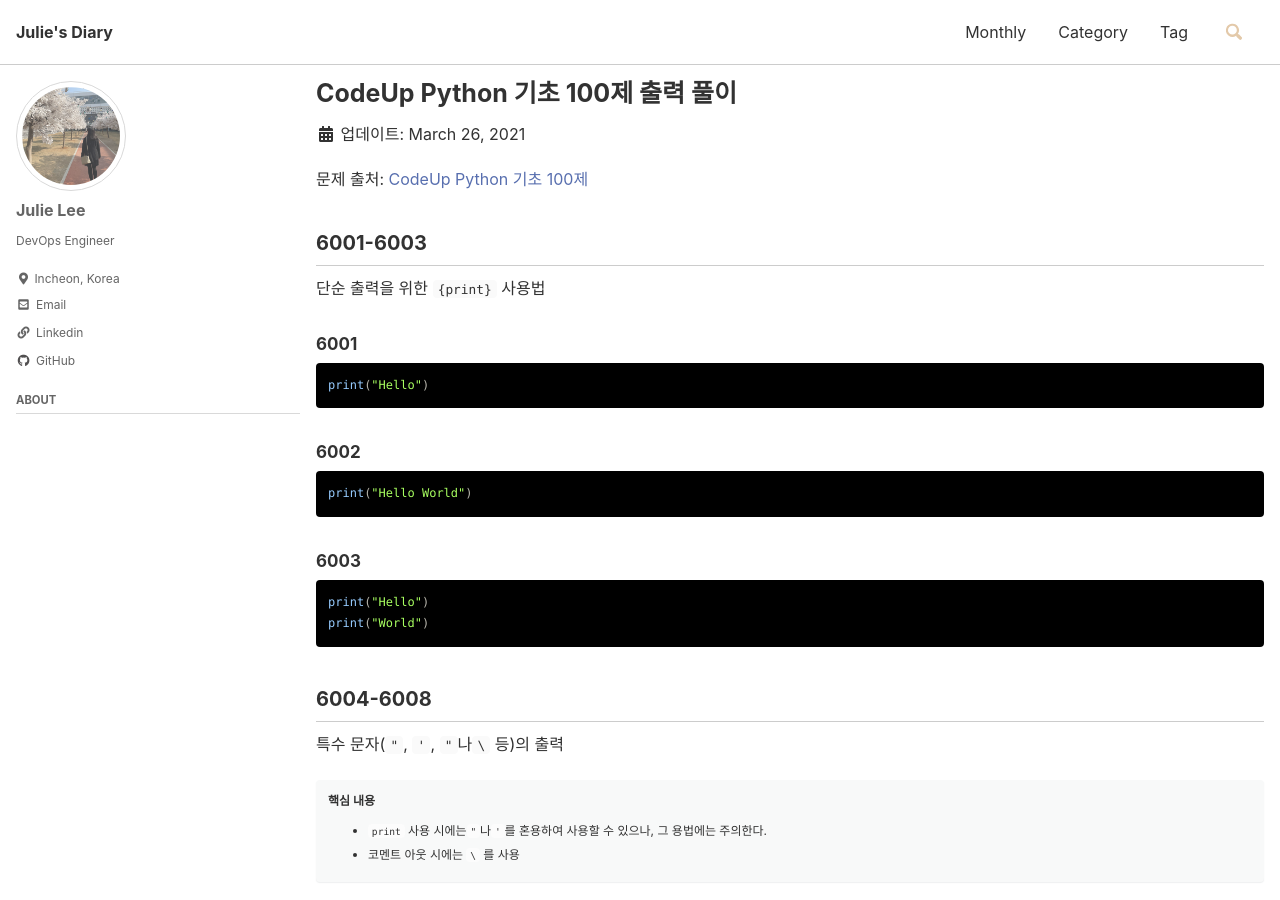
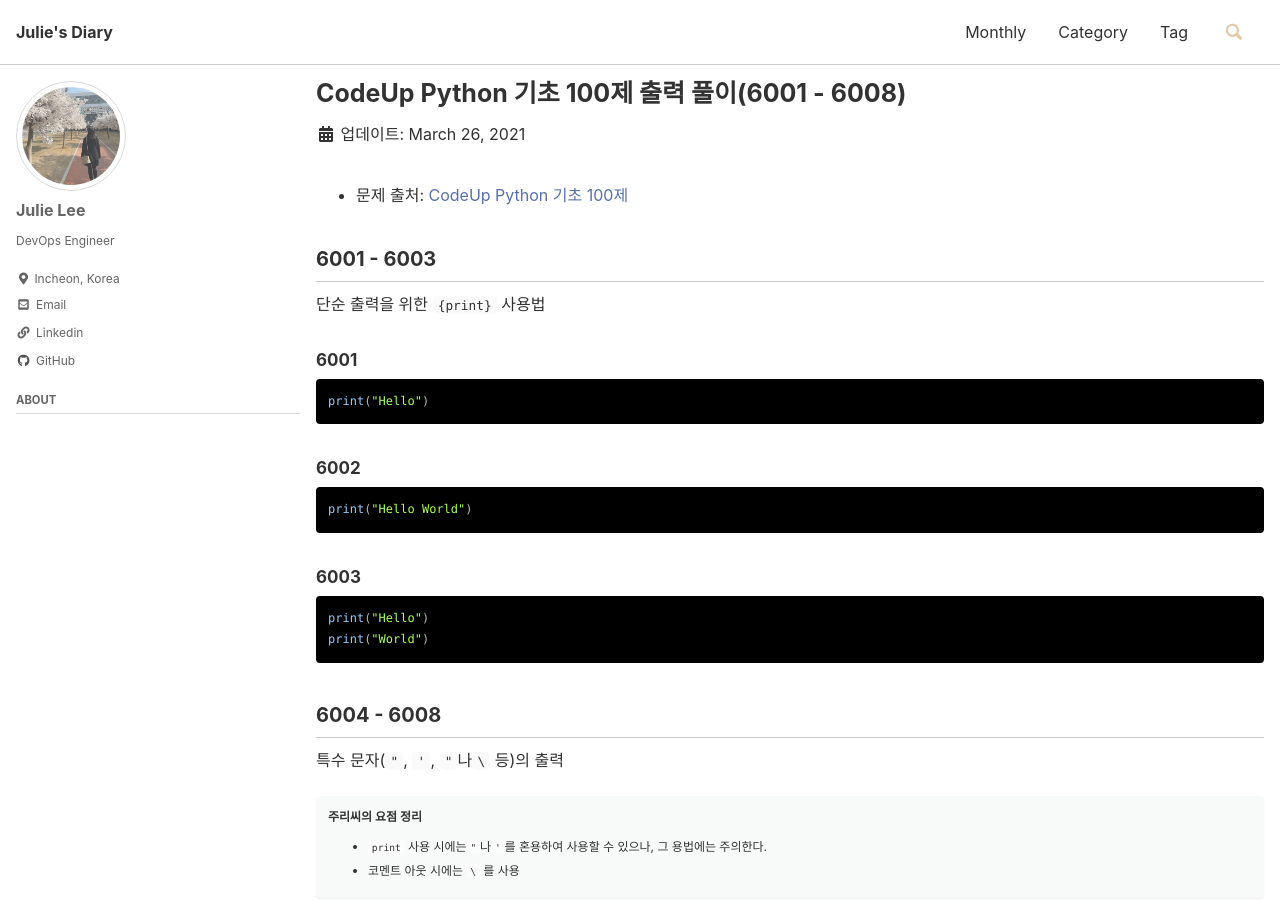
Before and after one commit to smilejulie0812/smilejulie0812.github.io, a Jekyll site: the page built from _posts/2021-03-26-codeup01.md, in a window 1280 px wide and 900 px high. Built offline with Jekyll 4.4.1, drawn with Linux system fonts in a browser that asks for light colours; cached includes are drawn as plain includes.

Commit message:
Update 2021-03-26-codeup01.md

````diff
--- a/_posts/2021-03-26-codeup01.md
+++ b/_posts/2021-03-26-codeup01.md
@@ -1,5 +1,5 @@
 ---
-title: "CodeUp Python 기초 100제 출력 풀이"
+title: "CodeUp Python 기초 100제 출력 풀이(6001 - 6008)"
 excerpt_separator: "<!--more-->"
 categories:
   - Python
@@ -9,9 +9,9 @@ tags:
 sidebar:
   nav: "docs"
 ---
-문제 출처: [CodeUp Python 기초 100제](https://codeup.kr/problemsetsol.php?psid=33)
++ 문제 출처: [CodeUp Python 기초 100제](https://codeup.kr/problemsetsol.php?psid=33)
 
-## 6001-6003
+## 6001 - 6003
 단순 출력을 위한 `{print}` 사용법
 
 #### 6001
@@ -30,10 +30,10 @@ print("Hello")
 print("World")
 ```
 
-## 6004-6008
+## 6004 - 6008
 특수 문자(`"`, `'`, `"`나`\` 등)의 출력
 {% capture notice-2 %}
-#### 핵심 내용
+#### 주리씨의 요점 정리
 * `print` 사용 시에는`"`나`'`를 혼용하여 사용할 수 있으나, 그 용법에는 주의한다.
 * 코멘트 아웃 시에는 `\` 를 사용
 {% endcapture %}
````
